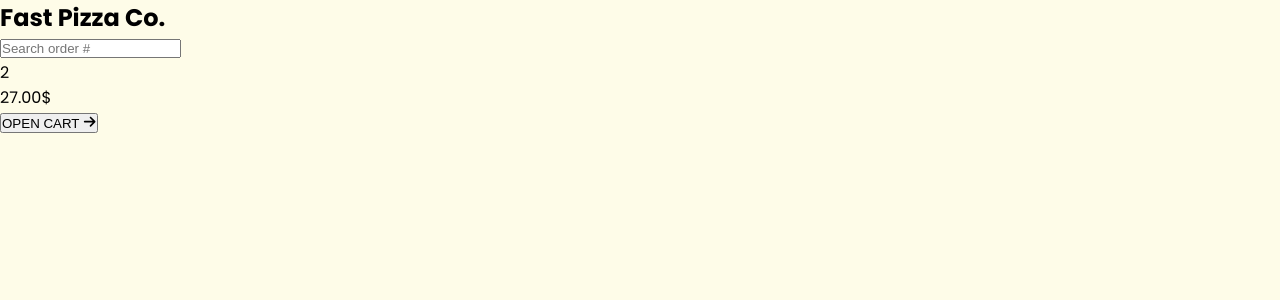
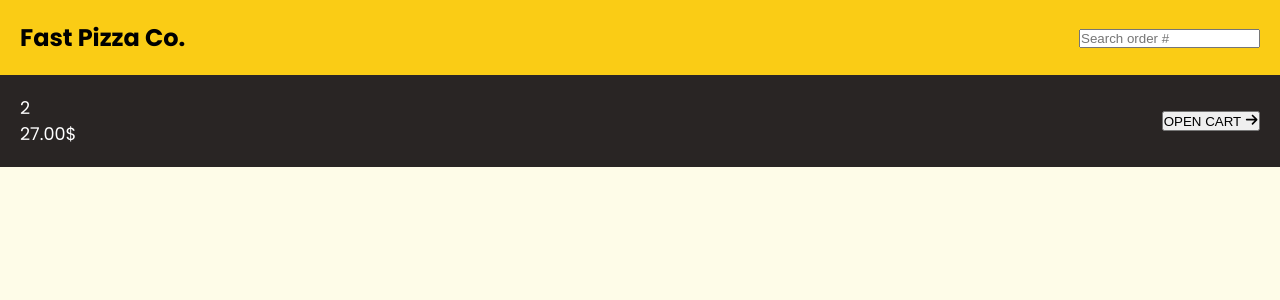
Before and after one commit to Luka-Popovic06/fast-pizza, a React (Vite) app: page / in a window 1280 px wide. Shown: the top 300 px of the page. Built offline with nearby package versions, Linux system fonts and the light colour scheme.

Commit message:
add base layout styles for root, navbar and footer

```diff
--- a/src/App.css
+++ b/src/App.css
@@ -0,0 +1,21 @@
+#root {
+  width: 100%;
+  height: 100%;
+}
+nav {
+  background-color: #facc15;
+  padding: 20px;
+  display: flex;
+  justify-content: space-between;
+  align-items: center;
+}
+
+footer {
+  background-color: #292524;
+  color: white;
+  display: flex;
+  justify-content: space-between;
+  align-items: center;
+  font-size: 1.1rem;
+  padding: 20px;
+}
```
